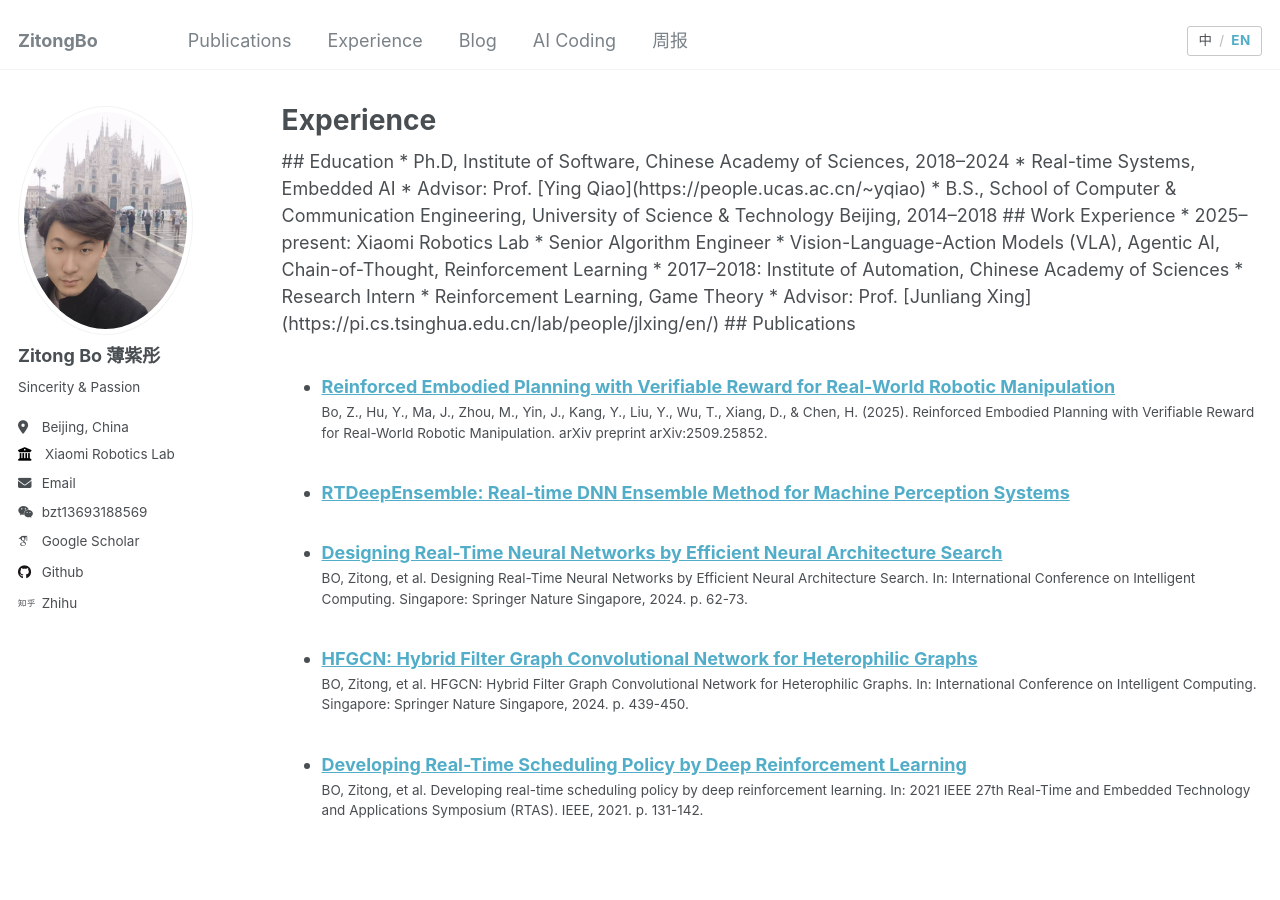
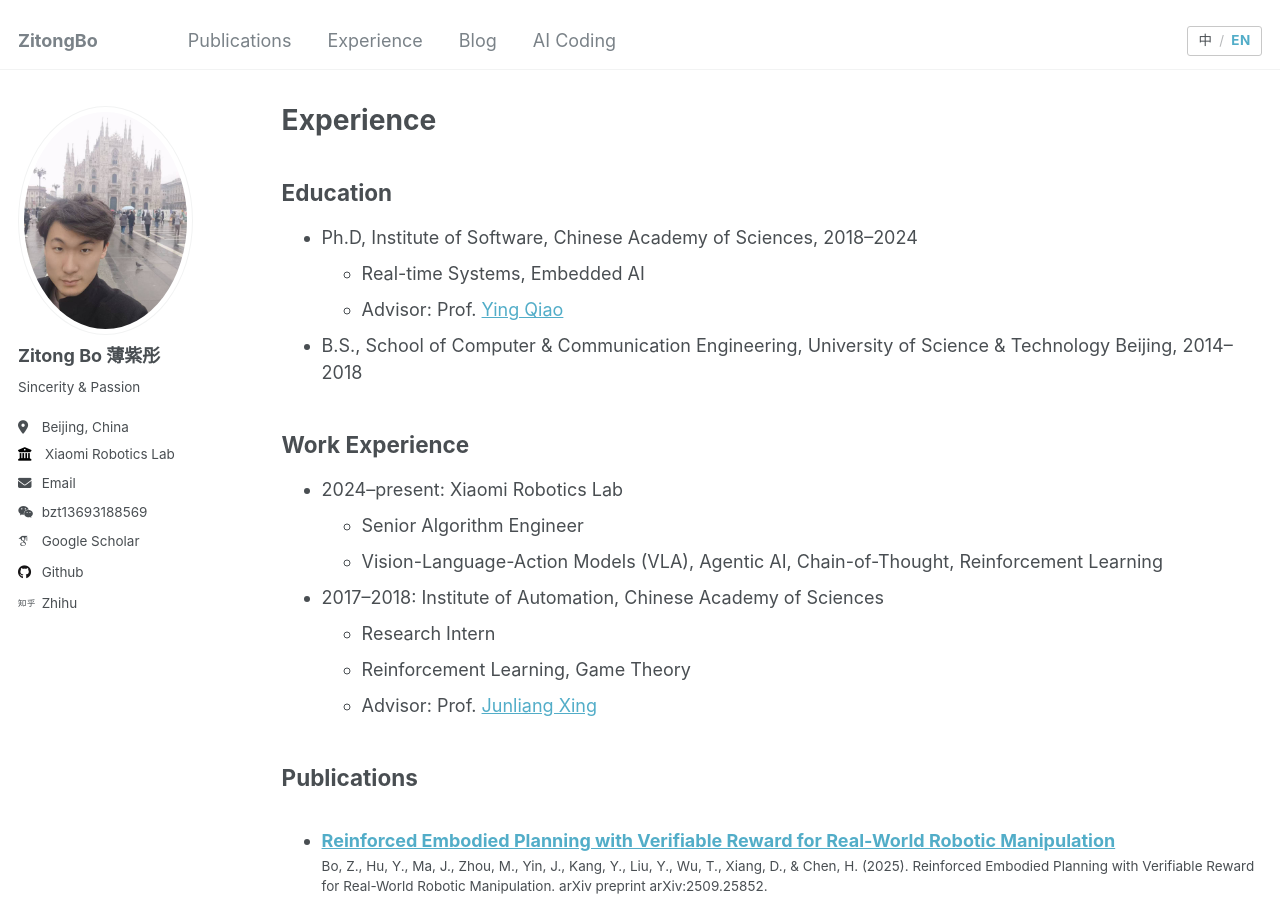
Before and after one commit to ZitongBo/ZitongBo.github.io, a Jekyll site: the page built from _pages/cv.md, in a window 1280 px wide and 900 px high. Built offline with Jekyll 4.4.1, drawn with Linux system fonts in a browser that asks for light colours; some web fonts are replaced.

Commit message:
Fix experience page and simplify navigation

```diff
--- a/_data/navigation.yml
+++ b/_data/navigation.yml
@@ -16,6 +16,3 @@ main:
 
   - title: "AI Coding"
     url: /ai-coding/
-
-  - title: "周报"
-    url: /weekly/
--- a/_pages/cv.md
+++ b/_pages/cv.md
@@ -10,7 +10,7 @@ redirect_from:
 {% include lang-style.html %}
 {% include base_path %}
 
-<div class="lang-block-en">
+<div class="lang-block-en" markdown="1">
 
 ## Education
 
@@ -21,7 +21,7 @@ redirect_from:
 
 ## Work Experience
 
-* 2025–present: Xiaomi Robotics Lab
+* 2024–present: Xiaomi Robotics Lab
   * Senior Algorithm Engineer
   * Vision-Language-Action Models (VLA), Agentic AI, Chain-of-Thought, Reinforcement Learning
 * 2017–2018: Institute of Automation, Chinese Academy of Sciences
@@ -37,7 +37,7 @@ redirect_from:
 
 </div>
 
-<div class="lang-block-zh">
+<div class="lang-block-zh" markdown="1">
 
 ## 教育经历
 
@@ -48,7 +48,7 @@ redirect_from:
 
 ## 工作经历
 
-* 2025–至今：小米机器人实验室
+* 2024–至今：小米机器人实验室
   * 高级算法工程师
   * 研究方向：视觉-语言-动作模型（VLA）、具身智能体、思维链、强化学习
 * 2017–2018：中国科学院自动化研究所
```
Also changed, not shown: _pages/about.md (+2 -2 lines).
